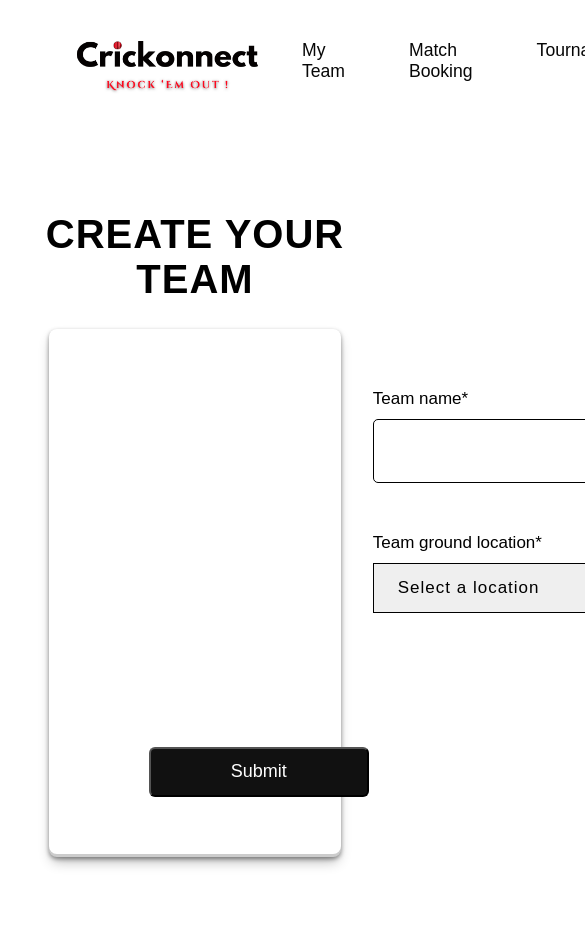
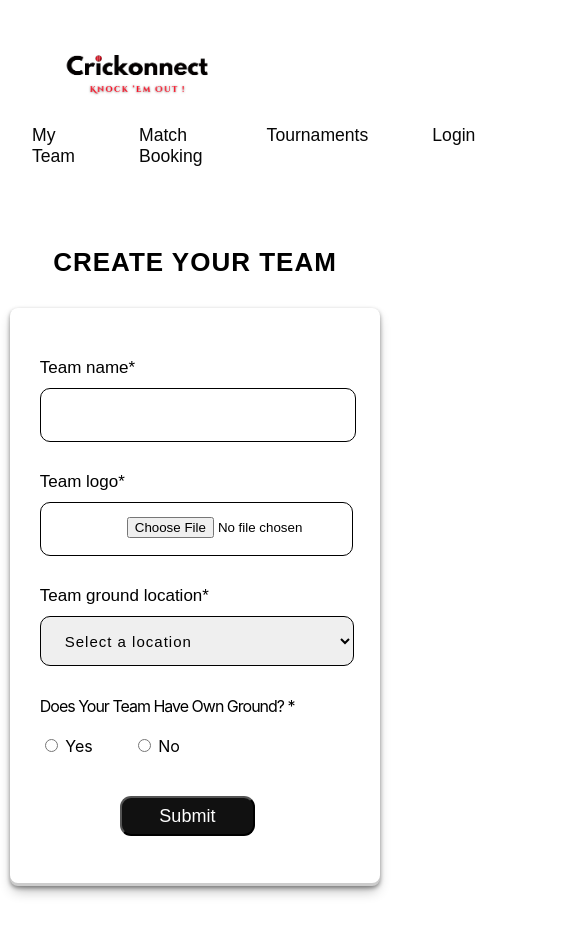
Before and after one commit to manikumar-ableaura/crickonnect, a React (Create React App) app: page /myteam in a window 390 px wide. Shown: the top 934 px of the page, 585 px wide, since content can reach past the window. Built offline with nearby package versions, Linux system fonts and the light colour scheme.

Commit message:
04-01-2025 chanegs in responsive and routing

```diff
--- a/src/App.js
+++ b/src/App.js
@@ -3,6 +3,8 @@ import Home from './components/Home/Home';
 import { Routes, Route } from 'react-router-dom';
 import Login from './components/Login/Login';
 import MyTeam from './components/MyTeam/MyTeam';
+import Booking from './components/Booking/Booking';
+
 
 function App() {
   return (
@@ -12,6 +14,7 @@ function App() {
         <Route path='/' element={<Home />} />
         <Route path='/login' element={<Login />} />
         <Route path='/myteam' element={<MyTeam/>} />
+        <Route path='/booking' element={<Booking/>} />
       </Routes>
 
 
--- /dev/null
+++ b/src/components/Booking/Booking.css
@@ -0,0 +1,99 @@
+.cont {
+    background-color: #ecf0f1;
+    border-radius: 8px;
+    box-shadow: 0 14px 28px rgba(0, 0, 0, .25), 0 10px 10px rgba(0, 0, 0, .22);
+    display: block;
+    height: auto;
+    margin: 70px auto auto;
+    padding: 1rem;
+    width: 70%;
+}
+
+.cont h2 {
+
+    color: #000;
+    font-family: sans-serif;
+    font-size: 24px;
+    font-weight: bold;
+    margin-bottom: 40px;
+    text-align: center;
+    text-transform: uppercase;
+}
+
+.book-sec {
+
+    background-color: #f9f9f9;
+    border: 1px solid #ccc;
+    border-radius: 8px;
+    padding: 4px;
+    position: relative;
+}
+
+.book-sub-sec {
+
+    align-items: center;
+    display: flex;
+    justify-content: space-evenly;
+}
+
+.book-sub-sec p {
+    font-family: monospace;
+    font-size: 17px;
+    font-weight: 600;
+    margin-bottom: 0;
+    margin-top: 0;
+    text-transform: uppercase;
+}
+
+.pend {
+
+    font-family: monospace;
+    font-size: 18px;
+    font-weight: 600;
+    margin-bottom: 0;
+    margin-top: 0;
+    text-transform: uppercase;
+}
+
+.pendi {
+
+    color: rgb(31, 119, 201);
+    font-weight: 700;
+}
+
+.book-sec1 {
+    align-items: center;
+    font-weight: bold;
+    display: flex;
+    gap: 20px;
+    justify-content: center;
+    margin-bottom: 40px;
+    margin-top: 70px;
+}
+
+.book-sec1 p {
+
+    font-family: sans-serif;
+    font-size: 22px;
+    margin-bottom: 0;
+    margin-top: 0;
+    text-transform: uppercase;
+
+}
+
+.opt {
+
+    border: 1px solid hsla(0, 0%, 46%, .459);
+    border-radius: 8px;
+    box-shadow: 0 1px 3px rgba(0, 0, 0, .12), 0 1px 2px rgba(0, 0, 0, .24);
+    cursor: pointer;
+    font-family: sans-serif;
+    font-size: 14px;
+    height: 46px;
+    padding: 10px 20px;
+    text-transform: uppercase;
+    width: auto;
+
+
+
+}
--- /dev/null
+++ b/src/components/Booking/Booking.js
@@ -0,0 +1,70 @@
+import React from "react";
+import Header from "../Header";
+import "./Booking.css";
+import "../image/grounde.jpg"
+function Booking() {
+
+
+    return (
+        <><Header />
+
+
+            <main className="Book-con">
+
+
+
+                <div className="cont">
+                    <h2>Your Booking </h2>
+
+                    <div className="book-sec">
+                        <div className="book-sub-sec">
+                            <h3>DC Cricket Ground</h3>
+                            <p>January 5, 2025</p>
+                            <p>morning</p>
+                            <p class="pend"><span class="pendi">pending</span></p>
+                        </div>
+
+                    </div>
+                </div>
+
+                <div className="cont1">
+                    <div className="book-sec1">
+                        <p>2 Grounds Available in </p>
+                        <select id="location" class="opt">
+                            <option value="" disabled="">-- Select a City --</option>
+                            <option value="Bengaluru">Bengaluru</option>
+                            <option value="Hyderabad">Hyderabad</option>
+                            <option value="Chennai">Chennai</option>
+                            <option value="Tirupati">Tirupati</option>
+                            <option value="Kerala">Kerala</option>
+                        </select>
+                    </div>
+
+                    <div className="cont2">
+                        <div className="book-sec2">
+                            <div className="venue">
+                                <div className="img">
+                                <img src="grounde" alt="DC Cricket Ground" class="threecat-module--groundImage--382d4"></img>
+
+                                </div>
+                            </div>
+                        </div>
+                    </div>
+
+
+
+
+
+                </div>
+
+
+
+            </main>
+        </>
+
+    )
+
+
+}
+
+export default Booking
--- a/src/components/Header.css
+++ b/src/components/Header.css
@@ -36,3 +36,19 @@
     font-size: 1.1rem;
     transition: color .3s;
 }
+
+@media (max-width: 768px) {
+
+    .Header {
+        width: 100% !important;
+        flex-wrap: wrap;
+    }
+
+    .logo .dome {
+        cursor: pointer;
+        height: 105px;
+        width: 210px;
+    }
+
+
+}
--- a/src/components/Header.js
+++ b/src/components/Header.js
@@ -14,7 +14,7 @@ const Header = () => {
             <nav className="nav">
                 <ul>
                     <li><a href="/myteam">My Team </a></li>
-                    <li><a href="#Match Booking">Match Booking</a></li>
+                    <li><a href="/booking">Match Booking</a></li>
                     <li><a href="#Tournaments">Tournaments</a></li>
                     <li><a href="/login">Login</a></li>
                 </ul>
--- a/src/components/Login/Login.css
+++ b/src/components/Login/Login.css
@@ -16,55 +16,68 @@
 
 }
 
-.div2 h1 {
-    font-weight: 400;
-    font-family: sans-serif;
-    font-size: 22px;
-    font-weight: 300;
-    margin-bottom: 30px;
-    margin-top: 20px;
+.main-container h1 {
+    font-family: sans-serif !important;
+    font-size: 21px;
+    letter-spacing: 0px;
+    margin-top: 70px;
+    margin-bottom: 70px;
+    text-align: center !important;
+    text-transform: uppercase;
+
 }
 
-.div3 {
+.custom-underline {
+    text-decoration: underline;
+    text-decoration-thickness: 1px;
+}
+
+
+.divi3 {
     display: flex;
     flex-direction: column;
     margin-bottom: 30px;
 
 }
 
-.labeltxt {
+.labeltext {
     font-family: sans-serif;
-    font-size: 17px;
+    font-size: 14px;
     margin-bottom: 10px;
 }
 
-.div3 input {
+.divi3 input {
 
     border: 1px solid #000;
-    border-radius: 6px;
-    height: 40px;
-    padding: 6px 20px;
+    border-radius: 5px;
+    font-family: sans-serif;
+    font-size: 15px;
+    height: 50px !important;
+    letter-spacing: 1px;
+    padding-left: 20px;
 
 }
 
 
-.div4 {
+.divi4 {
     display: flex;
     flex-direction: column;
     margin-bottom: 30px;
 
 }
 
-.div4 input {
+.divi4 input {
 
     border: 1px solid #000;
-    border-radius: 6px;
-    height: 40px;
-    padding: 6px 20px;
-
+    border-radius: 5px;
+    font-family: sans-serif;
+    font-size: 15px;
+    height: 50px !important;
+    letter-spacing: 1px;
+    padding-left: 20px;
 }
 .div2 a{
-    font-size: 15px;
+    font-size: 13px;
     color: #00a8ff !important;
     cursor: pointer;
     font-family: sans-serif;
@@ -88,3 +101,8 @@
     font-family: sans-serif;
     margin-top: 40px;
 }
+
+@media (max-width: 768px) {
+    .main-container{
+        width: 100%;
+    }}
--- a/src/components/Login/Login.js
+++ b/src/components/Login/Login.js
@@ -8,17 +8,18 @@ function Login() {
         <><Header />
 
 
-            <main className=" layout-main-container">
+            <main className="main-container">
 
                 <div className="div1">
                     <div className="div2">
-                        <h1>Login or Create Your Account</h1>
-                        <div className="div3">
-                            <label class="labeltxt">Email / Mobile Number</label>
+                    <h1><span className="custom-underline">Login or Create Your Account</span></h1>
+
+                        <div className="divi3">
+                            <label class="labeltext">Email / Mobile Number</label>
                             <input type="text" placeholder="Email or Phone" value=""></input>
                         </div>
-                        <div className="div4">
-                            <label class="labeltxt">Password</label>
+                        <div className="divi4">
+                            <label class="labeltext">Password</label>
                             <input type="Password" placeholder="Password" value=""></input>
                         </div>
                         <a>Forgot Password</a>
--- a/src/components/MyTeam/MyTeam.css
+++ b/src/components/MyTeam/MyTeam.css
@@ -12,14 +12,14 @@
     box-shadow: 0 2px 4px rgba(0, 0, 0, .4), 0 7px 13px -3px rgba(0, 0, 0, .3), inset 0 -3px 0 rgba(0, 0, 0, .2);
     box-sizing: border-box;
     margin: auto;
+    margin-left: 17%;
     margin-bottom: 80px !important;
     padding: 60px 100px;
-    width: 75% !important;
+    width: 70%;
 }
 
 .con h1 {
     text-align: center;
-
     font-family: sans-serif;
     font-size: 40px;
     font-weight: bold;
@@ -32,11 +32,12 @@
     margin-left: 14rem;
     display: flex;
     gap: 100px;
-    margin-bottom: 20px;
+    margin-bottom: 50px;
     margin-right: 100px;
 }
 
-.div3 {
+.div3,
+.div4 {
     display: flex;
     flex-direction: column;
     margin-bottom: 30px;
@@ -52,31 +53,24 @@
 .div3 input {
 
     border: 1px solid #000;
-    border-radius: 5px;
+    border-radius: 10px;
     font-family: sans-serif;
     font-size: 20px;
     height: 50px !important;
     letter-spacing: 1px;
     padding-left: 20px;
-    width: -webkit-fill-available !important;
-
-}
-
-
-.div4 {
-    display: flex;
-    flex-direction: column;
-    margin-bottom: 30px;
+    width: 255px;
 
 }
 
 .div4 input {
     border: 1px solid #000;
+    border-radius: 10px;
     height: 38px;
     padding-left: 86px;
     padding-top: 14px;
     text-align: center;
-    width: -webkit-fill-available !important;
+    width: 255px;
 
 }
 
@@ -103,10 +97,10 @@
 }
 
 .div5 .dropdown {
-
     border: 1px solid #000;
+    border-radius: 10px;
     font-family: sans-serif;
-    font-size: 17px;
+    font-size: 15px;
     height: 50px !important;
     letter-spacing: 1px;
     padding-left: 20px;
@@ -114,37 +108,92 @@
 }
 
 .div6 {
-    display: flex;
-    flex-direction: row;
-    margin-bottom: 40px;
-    position: relative;
-    width: 100%;
-}
-
-.div6 label {
-    font-family: sans-serif;
-    font-size: 17px;
-    padding-bottom: 14px;
-
-}
-
-.div7{
-    align-items:center;
+    align-items: center;
     display: flex;
     gap: 40px;
     margin-top: 20px;
 
 }
 
+.seperatediv {
+    display: flex;
+    flex-direction: column;
+    margin-bottom: 40px;
+    position: relative;
+    width: 100%;
+
+}
+
 .press {
     background-color: #111;
-    border-radius: 6px;
+    border-radius: 11px;
     color: #fefefe;
     cursor: pointer;
-    display: block;
     font-size: 18px;
     height: 50px;
     margin: auto;
-    width: 220px;
+    margin-left: 450px;
+    width: 200px;
 
 }
+
+@media (max-width: 768px) {
+
+    .layout-main-container h1 {
+        width: 100%;
+        font-size: 26px;
+        margin-top: 125px;
+    }
+
+    .con {
+        padding: 50px;
+        height: auto;
+        margin: auto;
+        margin-top: 30px;
+        width: 95%;
+    }
+
+    .div3,
+    .div4 {
+        height: auto;
+        margin: auto;
+        margin-right: 100px;
+        margin-bottom: 30px;
+        width: 80%;
+    }
+
+    .div-sec,
+    .div-sec2 {
+        width: 100%;
+        margin: auto;
+        margin-left: -20px;
+        margin-bottom: 30px;
+        display: block;
+    }
+
+    .div3 input {
+        width: 135%;
+        margin: auto;
+    }
+
+    .div4 input {
+        width: 104%;
+        margin: auto;
+    }
+
+    .lab{
+        letter-spacing: -1px;
+    }
+
+    .press{
+        width: 50%;
+        height: 40px;
+        margin-left: 60px;
+    }
+
+    .div5 .dropdown{
+        width: 116%;
+        margin: auto;
+
+    }
+}
--- a/src/components/MyTeam/MyTeam.js
+++ b/src/components/MyTeam/MyTeam.js
@@ -8,7 +8,7 @@ function MyTeam() {
         <><Header />
 
 
-            <main className=" layout-main-container">
+            <main className="layout-main-container">
                 <h1>CREATE YOUR TEAM</h1>
                 <div className="con">
 
@@ -35,9 +35,12 @@ function MyTeam() {
                                 <option value="Salem">Salem</option>
                                 <option value="Dindigul">Dindigul</option></select>
                         </div>
+                        <div className="seperatediv">
+
+
+                                <label className="lab" >Does Your Team Have Own Ground? *</label>
                                 <div className="div6">
-                            <label>Does Your Team Have Own Ground? *</label></div>
-                        <div className="div7">
+
                                     <label>
                                         <input type="radio" name="hasOwnGround" value="Yes" /> Yes
                                     </label>
@@ -47,6 +50,7 @@ function MyTeam() {
                                     </label>
                                 </div>
 
+                        </div>
                     </div>
 
 
```
Also changed, not shown: src/components/image/grounde.jpg (added). Lines whose indentation alone changed are shown as unchanged.
